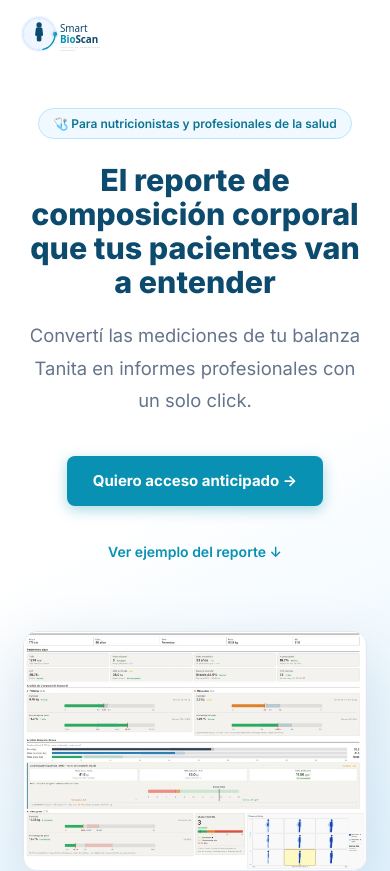
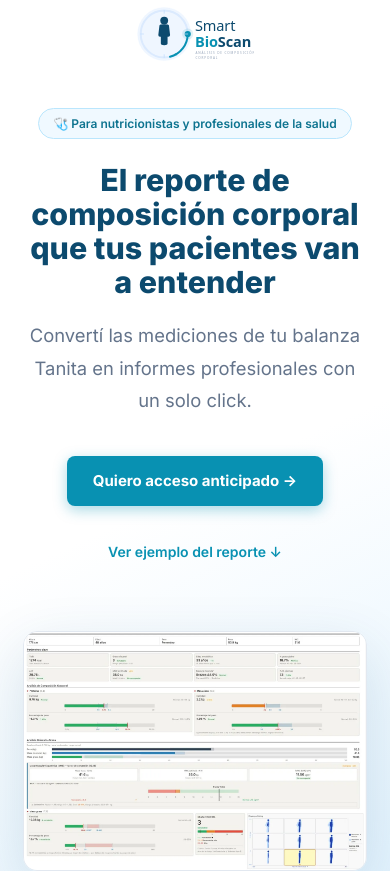
Before and after one commit to LeCoq22/smartbioscan-landing, a website: page index.html in a window 390 px wide. Shown: the top 871 px of the page. Drawn offline with Linux system fonts and the light colour scheme.

Commit message:
fix(mobile): logo centrado y mas grande en header (56x118)

```diff
--- a/index.html
+++ b/index.html
@@ -386,9 +386,9 @@
       .form-card { padding: 28px 20px; }
       footer { flex-direction: column; text-align: center; }
       .footer-right { justify-content: center; }
-      #site-header { padding: 0 20px; }
+      #site-header { padding: 0 20px; justify-content: center; }
       #site-header .btn-nav { display: none; }
-      .header-logo svg { height: 38px; width: 80px; }
+      .header-logo svg { height: 56px; width: 118px; }
       .fab-cta { display: inline-flex; }
     }
   </style>
```
